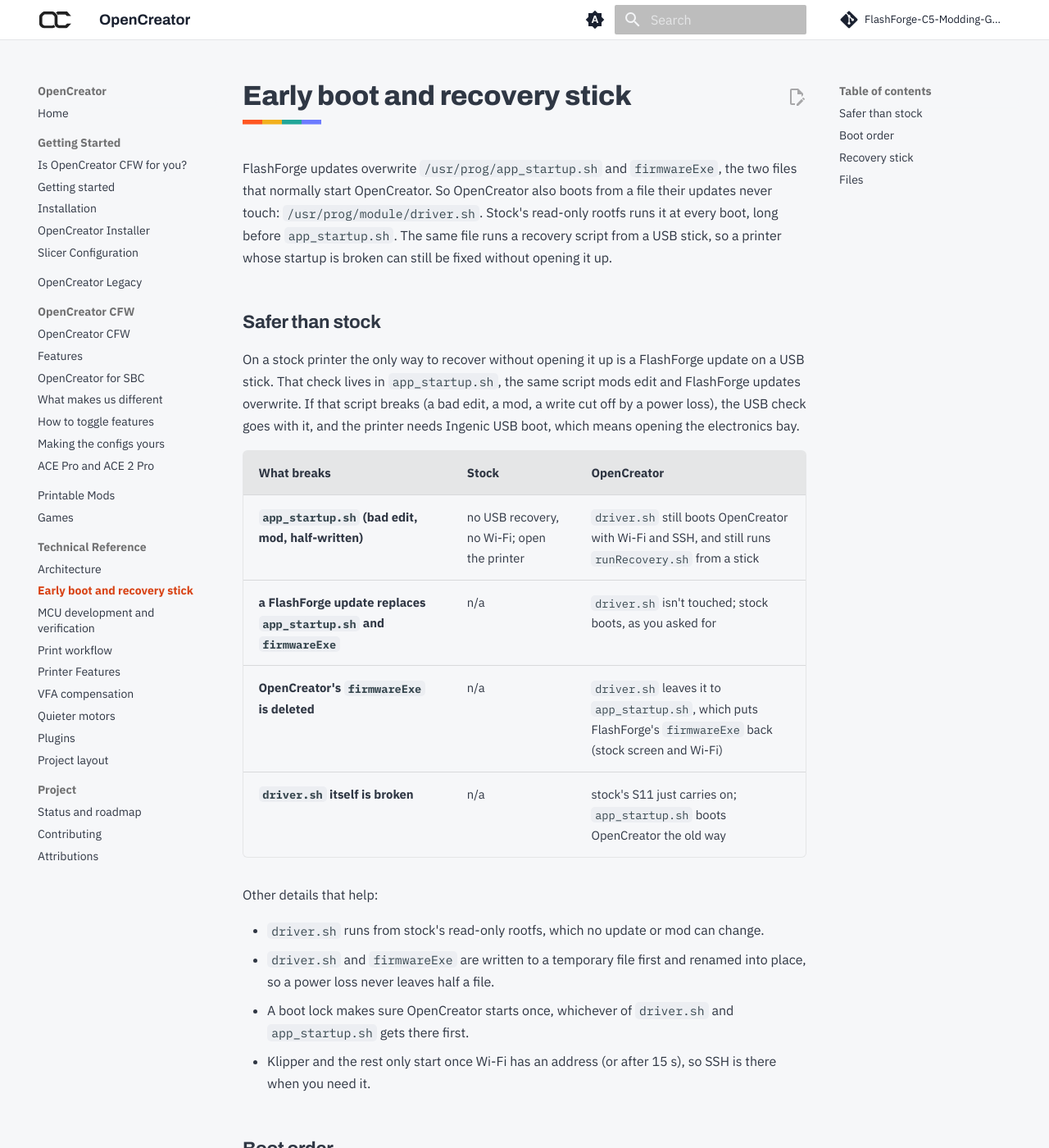
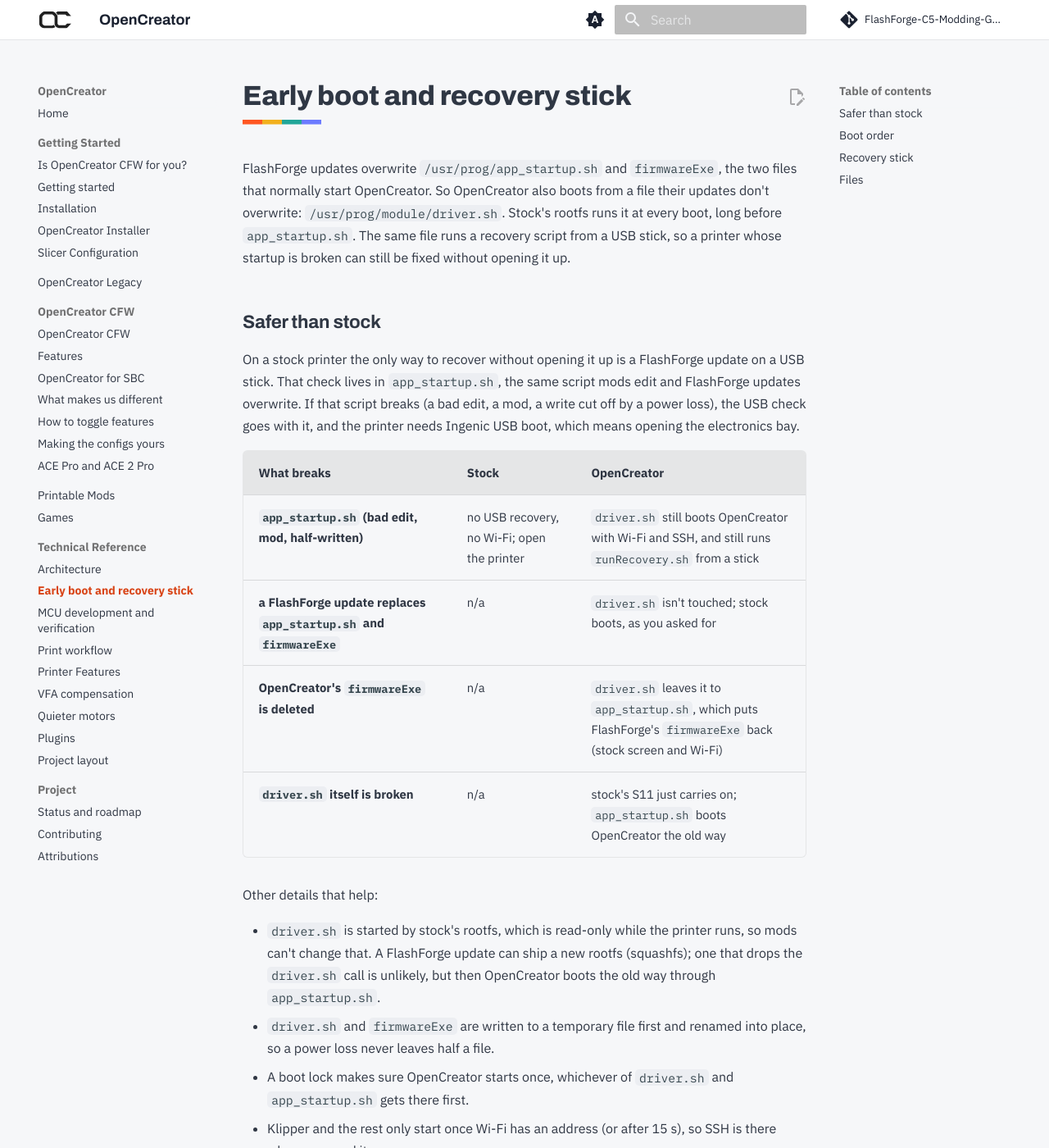
Before and after one commit to FlashForge-C5-Modding-Group/OpenCreator, an MkDocs documentation site: the page built from docs/early-boot.md, in a window 1280 px wide and 1400 px high. Shown: the whole window at 82% size. Built offline with MkDocs 1.6.1 and Material for MkDocs 9.7.7, drawn with Linux system fonts in a browser that asks for light colours; comment, search, counter and statistics services are not loaded.

Commit message:
docs: an update can ship a new rootfs

```diff
--- a/docs/early-boot.md
+++ b/docs/early-boot.md
@@ -1,6 +1,6 @@
 # Early boot and recovery stick
 
-FlashForge updates overwrite `/usr/prog/app_startup.sh` and `firmwareExe`, the two files that normally start OpenCreator. So OpenCreator also boots from a file their updates never touch: `/usr/prog/module/driver.sh`. Stock's read-only rootfs runs it at every boot, long before `app_startup.sh`. The same file runs a recovery script from a USB stick, so a printer whose startup is broken can still be fixed without opening it up.
+FlashForge updates overwrite `/usr/prog/app_startup.sh` and `firmwareExe`, the two files that normally start OpenCreator. So OpenCreator also boots from a file their updates don't overwrite: `/usr/prog/module/driver.sh`. Stock's rootfs runs it at every boot, long before `app_startup.sh`. The same file runs a recovery script from a USB stick, so a printer whose startup is broken can still be fixed without opening it up.
 
 ## Safer than stock
 
@@ -15,7 +15,7 @@ On a stock printer the only way to recover without opening it up is a FlashForge
 
 Other details that help:
 
-- `driver.sh` runs from stock's read-only rootfs, which no update or mod can change.
+- `driver.sh` is started by stock's rootfs, which is read-only while the printer runs, so mods can't change that. A FlashForge update can ship a new rootfs (squashfs); one that drops the `driver.sh` call is unlikely, but then OpenCreator boots the old way through `app_startup.sh`.
 - `driver.sh` and `firmwareExe` are written to a temporary file first and renamed into place, so a power loss never leaves half a file.
 - A boot lock makes sure OpenCreator starts once, whichever of `driver.sh` and `app_startup.sh` gets there first.
 - Klipper and the rest only start once Wi-Fi has an address (or after 15 s), so SSH is there when you need it.
```
Also changed, not shown: docs/cfwfeatures.md (+1 -1 lines).
